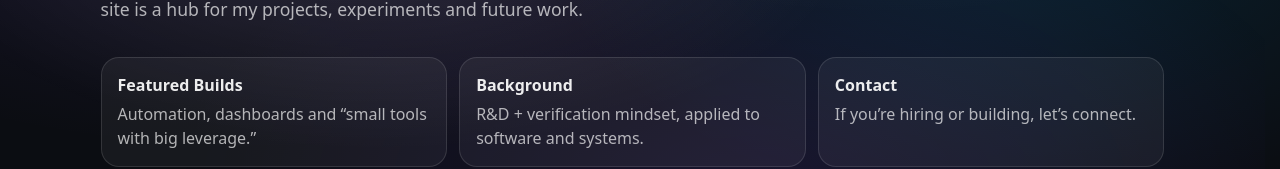
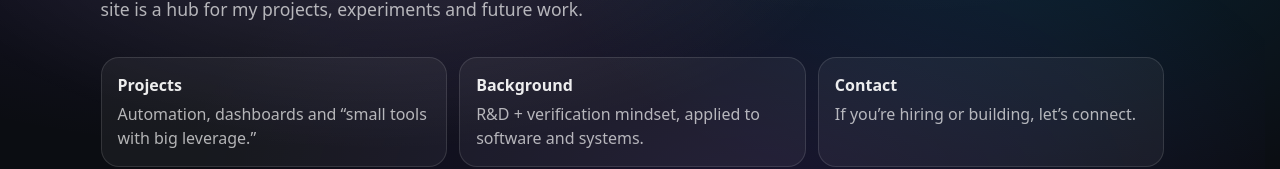
Before and after one commit to dantee-nv/dante-site, a React (Vite) app: page / in a window 1280 px wide. Shown: the part 350-519 px from the top of the page. Built offline with nearby package versions, Linux system fonts and the light colour scheme.

Commit message:
Rename home card title to Projects

```diff
--- a/src/pages/Home.jsx
+++ b/src/pages/Home.jsx
@@ -60,7 +60,7 @@ export default function Home() {
           transition={{ delay: 0.55, duration: 0.6 }}
         >
           <Link to="/projects" className="card">
-            <div className="card-title">Featured Builds</div>
+            <div className="card-title">Projects</div>
             <div className="card-desc">
               Automation, dashboards and “small tools with big leverage.”
             </div>
```
